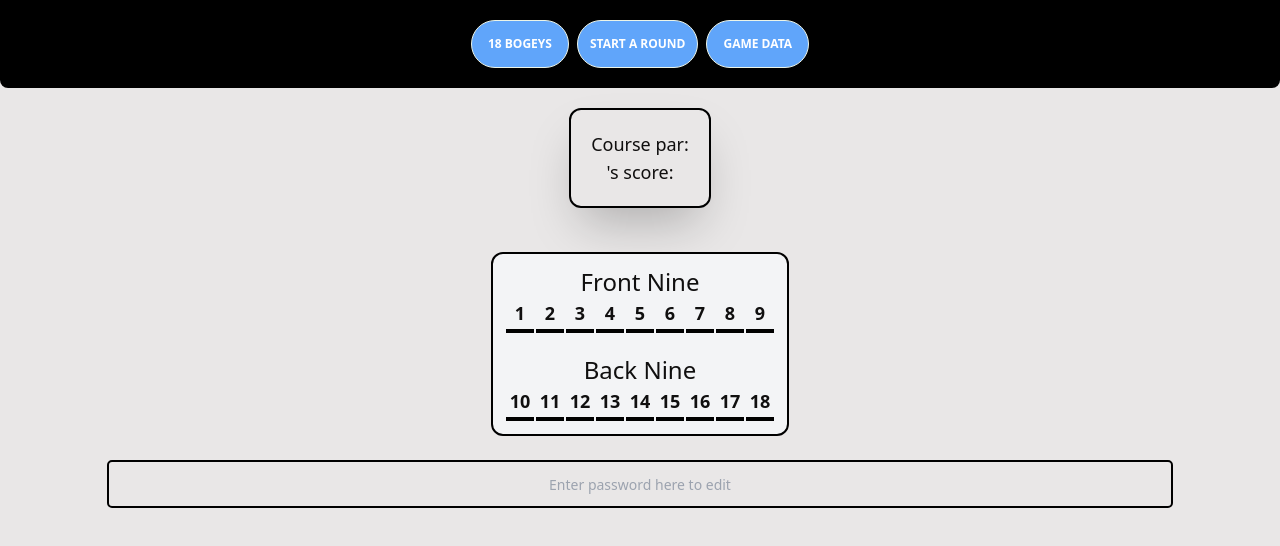
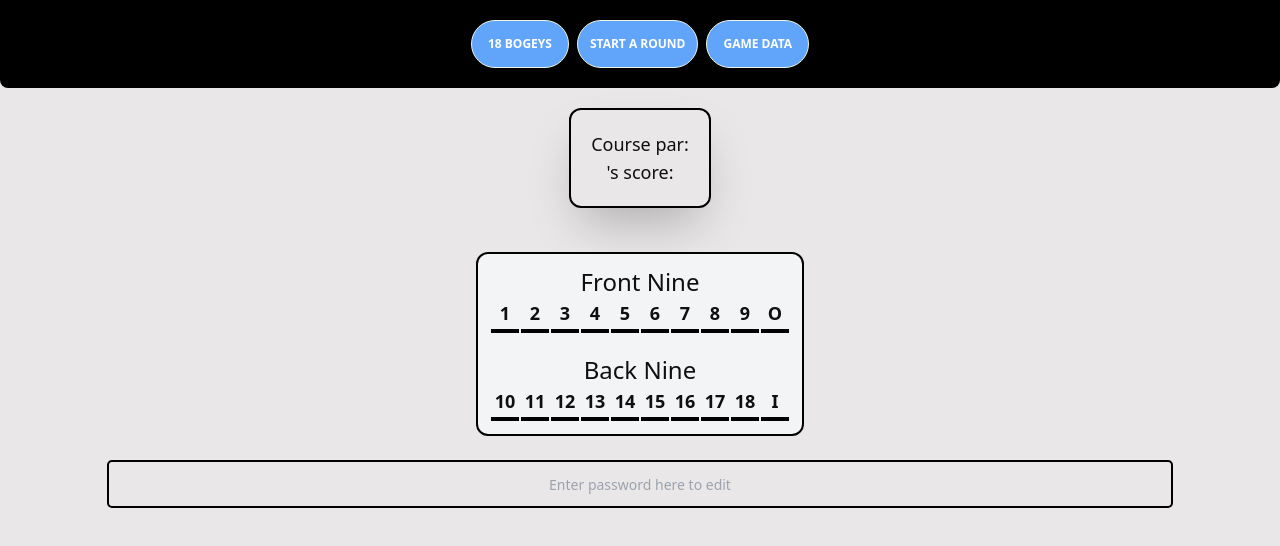
Before and after one commit to MattMoyka/18-Bogeys, a React (Create React App) app in the folder client/: page /gamefeed/1 in a window 1280 px wide. Shown: the top 546 px of the page. Built offline with nearby package versions, Linux system fonts and the light colour scheme; no server answers.

Commit message:
in out par added to preview

```diff
--- a/client/src/Forms/ScorecardFormModal.jsx
+++ b/client/src/Forms/ScorecardFormModal.jsx
@@ -9,7 +9,7 @@
         <table className='table-auto'>
           <thead>
             <tr>
-              <th>1</th><th>2</th><th>3</th><th>4</th><th>5</th><th>6</th><th>7</th><th>8</th><th>9</th>
+              <th>1</th><th>2</th><th>3</th><th>4</th><th>5</th><th>6</th><th>7</th><th>8</th><th>9</th><th>O</th>
             </tr>
           </thead>
 
@@ -24,6 +24,7 @@
               <td><div className='w-7 border-2 border-black text-black text-center'>{props?.seven}</div></td>
               <td><div className='w-7 border-2 border-black text-black text-center'>{props?.eight}</div></td>
               <td><div className='w-7 border-2 border-black text-black text-center'>{props?.nine}</div></td>
+              <td><div className='w-7 border-2 border-black text-black text-center'>{props?.o}</div></td>
             </tr>
           </tbody>
         </table>
@@ -31,7 +32,7 @@
         <table className='table-auto'>
           <thead>
             <tr>
-              <th>10</th><th>11</th><th>12</th><th>13</th><th>14</th><th>15</th><th>16</th><th>17</th><th>18</th>
+              <th>10</th><th>11</th><th>12</th><th>13</th><th>14</th><th>15</th><th>16</th><th>17</th><th>18</th><th>I</th>
             </tr>
           </thead>
           <tbody >
@@ -45,6 +46,7 @@
               <td><div className='w-7 border-2 border-black text-black text-center'>{props?.sixteen}</div></td>
               <td><div className='w-7 border-2 border-black text-black text-center'>{props?.seventeen}</div></td>
               <td><div className='w-7 border-2 border-black text-black text-center'>{props?.eighteen}</div></td>
+              <td><div className='w-7 border-2 border-black text-black text-center'>{props?.i}</div></td>
             </tr>
           </tbody>
         </table>
--- a/client/src/components/HomepagePopup.jsx
+++ b/client/src/components/HomepagePopup.jsx
@@ -1,3 +1,5 @@
+
+
 export default function HomepagePopup() {
   return (
     <div>
--- a/client/src/components/ScorecardModal.jsx
+++ b/client/src/components/ScorecardModal.jsx
@@ -31,6 +31,8 @@
   const [sixteen, setSixteen] = useState('')
   const [seventeen, setSeventeen] = useState('')
   const [eighteen, setEighteen] = useState('')
+  const [o, setO] = useState('')
+  const [i, setI] = useState('')
 
 
   useEffect(() => {
@@ -55,7 +57,8 @@
       setSixteen(fields.sixteen);
       setSeventeen(fields.seventeen);
       setEighteen(fields.eighteen)
-
+      setO(fields?.fnineTotal)
+      setI(fields?.bnineTotal)
 
     }
     fetchGame();
@@ -112,7 +115,8 @@
         setSeventeen={setSeventeen}
         eighteen={eighteen}
         setEighteen={setEighteen}
-
+        o={o}
+        i={i}
         handleSubmit={handleSubmit}
       />
     </div>
```
